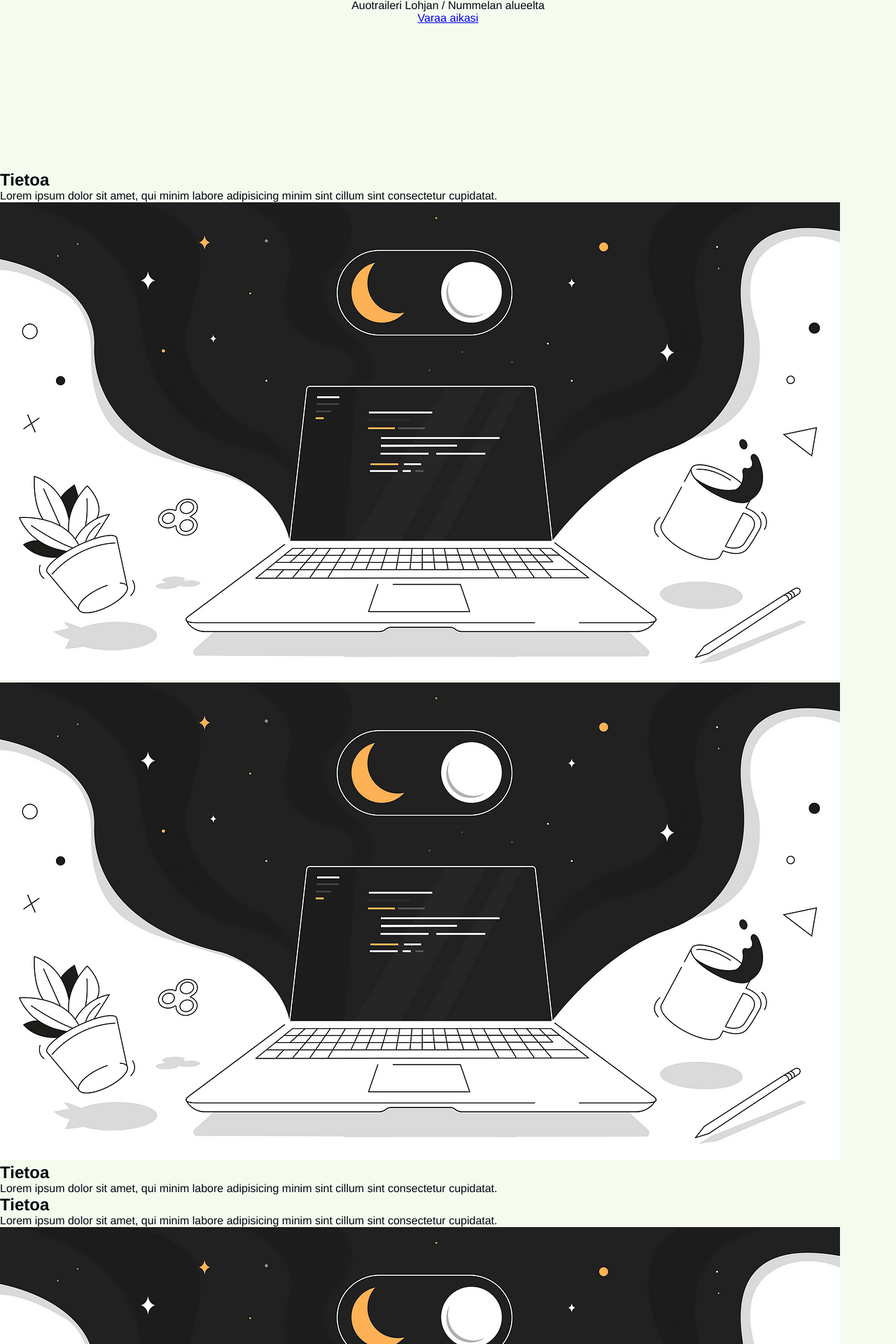
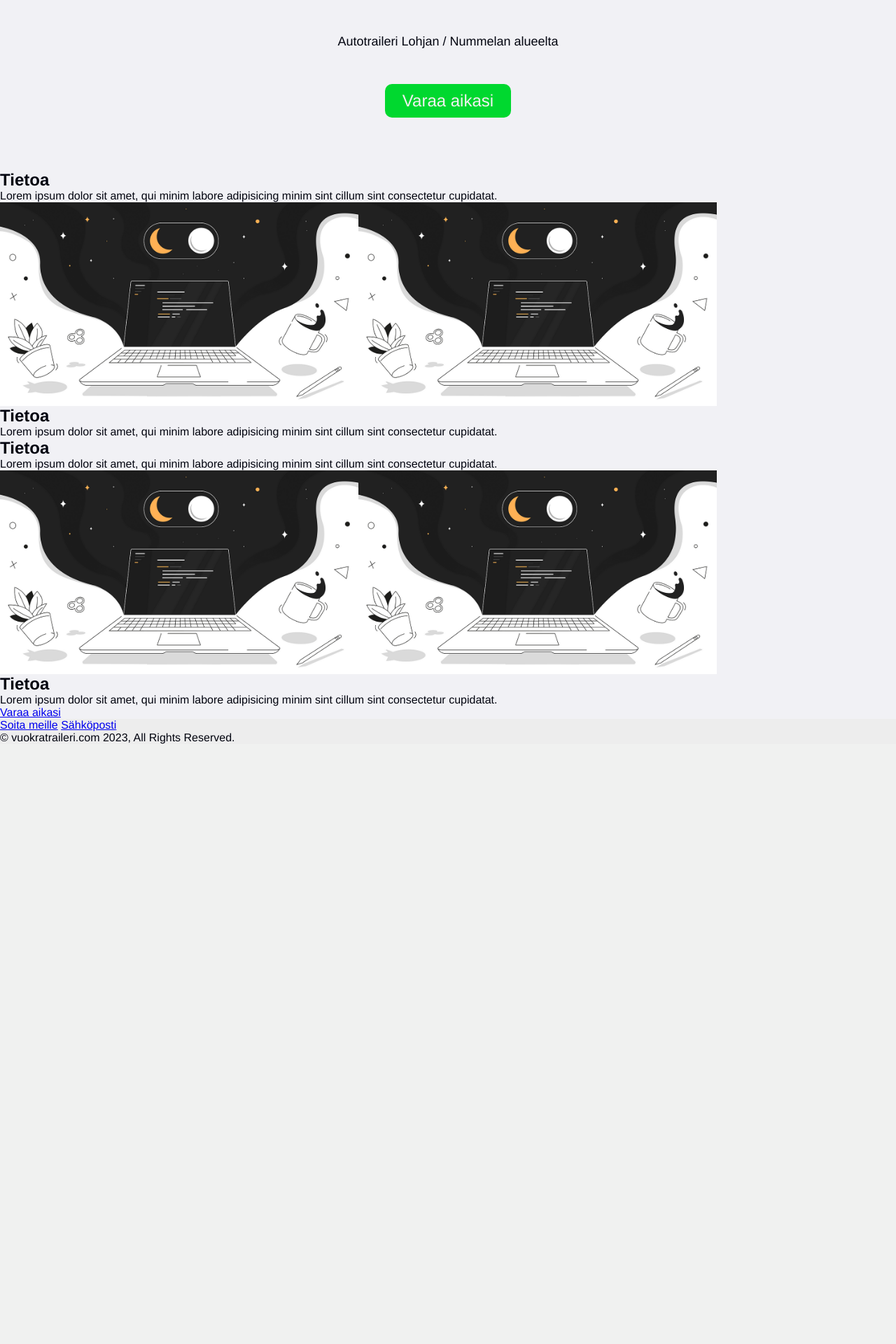
Before and after one commit to T2XC/School-Projects, a PHP site: page /vuokratraileri/index.html in a window 1280 px wide. Shown: the part 557-2477 px from the top of the page at 70% size. After the commit the page ends 1620 px from the top, so only its background shows below. Run offline with PHP 8.4, Linux system fonts and the light colour scheme.

Commit message:
T2XC 2.7.31
- Small changes to vuokratraileri.com

```diff
--- a/vuokratraileri/css/style.css
+++ b/vuokratraileri/css/style.css
@@ -12,7 +12,7 @@
 /* Site body */
 
 body {
-    background-color: #F5FBEF; /* Site background color */
+    background-color: #f1f1f5; /* Site background color */
     color: #02040F; /* Site font color */
 }
 
@@ -21,7 +21,7 @@ body {
 nav {
     display: inline;
 
-    background-color: #f1f1f1; /* Background color */
+    background-color: #e6e6e9; /* Background color */
 
     padding: 10px; /* Content is 15 pixels away from the edge of the navigation bar */
     position: fixed;
@@ -29,10 +29,10 @@ nav {
 }
 
 .nav-btn {
-    background-color: #ececec; /* Background color */
+    background-color: #e2e2e4; /* Background color */
     color: #02040F; /* Font color */
 
-    margin-left: 7.5%; /* Button is 15 pixels away from the button on the left */
+    margin-left: 3.34%; /* Button is 15 pixels away from the button on the left */
     padding: 5px 15px 5px;
     border-radius: 10px;
     text-decoration:  none; /* Removes underline from link */
@@ -46,7 +46,7 @@ nav {
 }
 
 .nav-title {
-    background-color: #f1f1f1; /* Background color */
+    background-color: #e6e6e9; /* Background color */
 
     margin-left: 0px; /* Resets earlier margin, button is now 0 pixels away from the edge of the navigation bar */
     padding: 0px 5px 0px;
@@ -54,7 +54,7 @@ nav {
 }
 
 .nav-next-btn {
-    background-color: #00FF37; /* Background color */
+    background-color: #00d82f; /* Background color */
     color: #f1f1f1; /* Font color */
 
     float: right;
@@ -62,7 +62,7 @@ nav {
 }
 
 .nav-next-btn:hover {
-    background-color: #00c72b; /* Background color */
+    background-color: #008a1e; /* Background color */
     transition: 0.2s;
 }
 
@@ -73,10 +73,50 @@ header {
     flex-direction: column; /* Content is a column */
     align-items: center; /* Content is in the middle of the header */
 
-    background-color: #F5FBEF; /* Background color */
+    background-color: #f1f1f5; /* Background color */
 
     padding-top: 20%;
     height: 100vh;
+}
+
+.title-subtitle {
+    font-size: 18px;
+    margin-top: 50px;
+}
+
+.title-next-btn {
+    background-color: #00d82f; /* Background color */
+    color: #f1f1f1; /* Font color */
+
+    margin-top: 50px;
+    padding: 10px 25px 10px;
+    text-decoration:  none; /* Removes underline from link */
+    font-size: 24px;
+    transition: 0.2s;
+    border-radius: 10px;
+}
+
+.title-next-btn:hover {
+    background-color: #008a1e; /* Background color */
+    transition: 0.2s;
+}
+
+/* Information */
+
+.info {
+    display: flex;
+    flex-wrap: wrap;
+
+    width: 80vw;
+}
+
+.info-box {
+    display: blocK;
+    width: 50%;
+}
+
+.info-img {
+    width: 50%;
 }
 
 /* Footer */
--- a/vuokratraileri/index.html
+++ b/vuokratraileri/index.html
@@ -41,7 +41,7 @@
 
             <img src="C:\Users\lukas.mettala\Documents\GitHub\t2xc.github.io\vuokratraileri\img\title.png" alt=""> <!-- Main title -->
 
-            <p>Auotraileri Lohjan / Nummelan alueelta</p>
+            <p class="title-subtitle">Autotraileri Lohjan / Nummelan alueelta</p>
 
             <a href="ajanvaraus/index.html" class="title-next-btn">Varaa aikasi</a>
 
@@ -59,9 +59,9 @@
 
             </div>
 
-            <img src="../img/code.png" alt="">
+            <img src="../img/code.png" alt="" class="info-img">
 
-            <img src="../img/code.png" alt="">
+            <img src="../img/code.png" alt="" class="info-img">
 
             <div class="infobox">
 
@@ -79,9 +79,9 @@
 
             </div>
 
-            <img src="../img/code.png" alt="">
+            <img src="../img/code.png" alt="" class="info-img">
 
-            <img src="../img/code.png" alt="">
+            <img src="../img/code.png" alt="" class="info-img">
 
             <div class="infobox">
 
```
